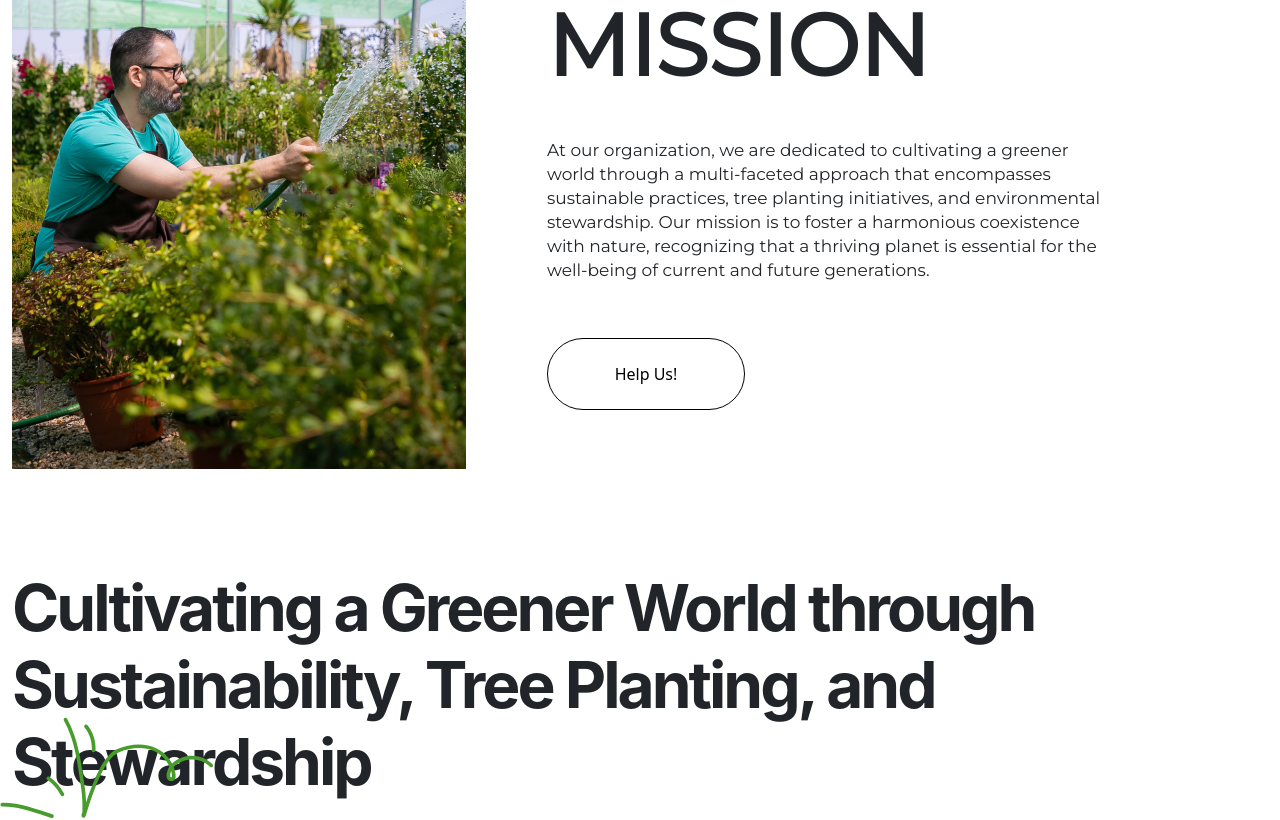
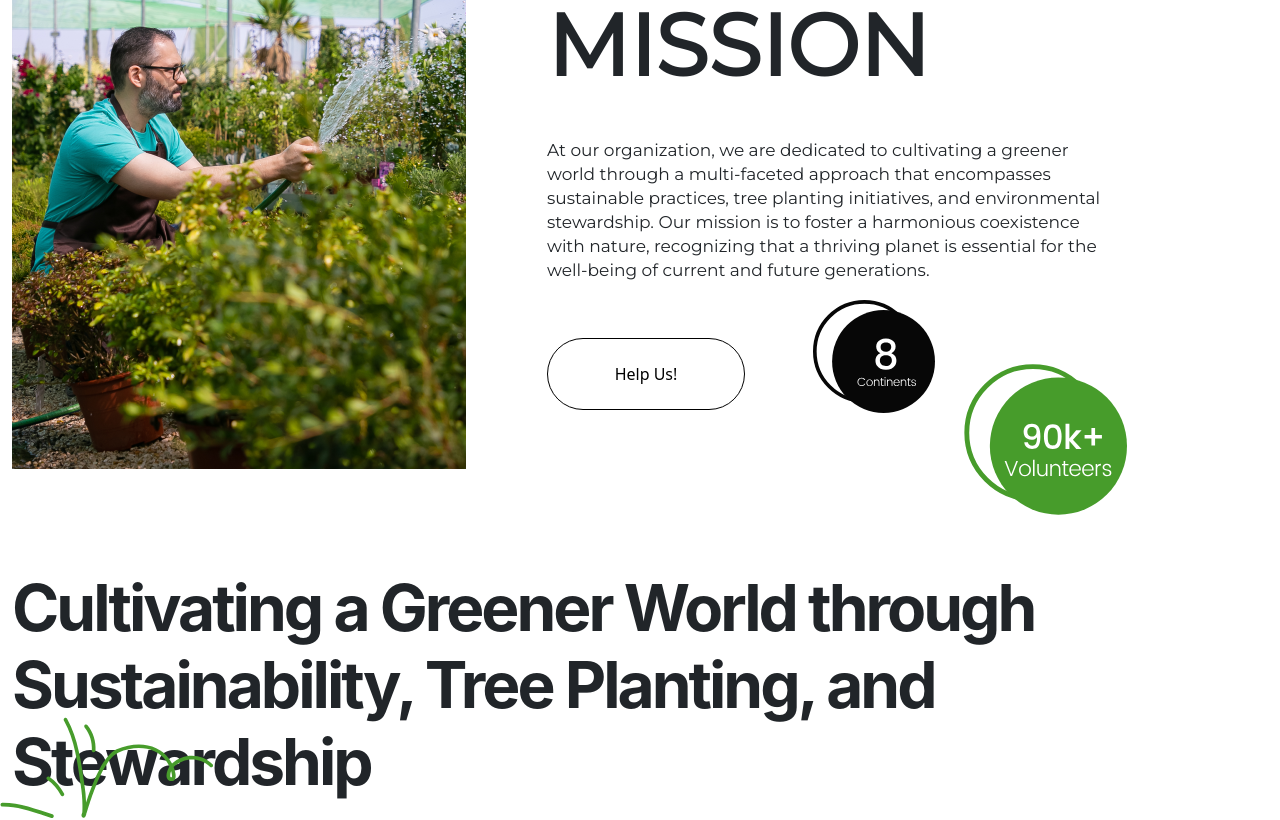
Before and after one commit to HarshVyas762/Ecosprout, a React (Create React App) app: page / in a window 1280 px wide. Shown: the part 1219-2039 px from the top of the page. Built offline with nearby package versions, Linux system fonts and the light colour scheme.

Commit message:
initial commit

```diff
--- a/src/App.css
+++ b/src/App.css
@@ -196,15 +196,15 @@ margin-top: 20px;
 .continents{
   width: fit-content;
   position: absolute;
-  right: 24vw;
-  top: 94em;
+  right: 16vw;
+  top: 36em;
 }
 
 .volunteers{
   width: auto;
   position: absolute;
-  right: 10vw;
-  top: 97em;
+  right: 1vw;
+  top: 40em;
 }
 
 .sec2{
```
